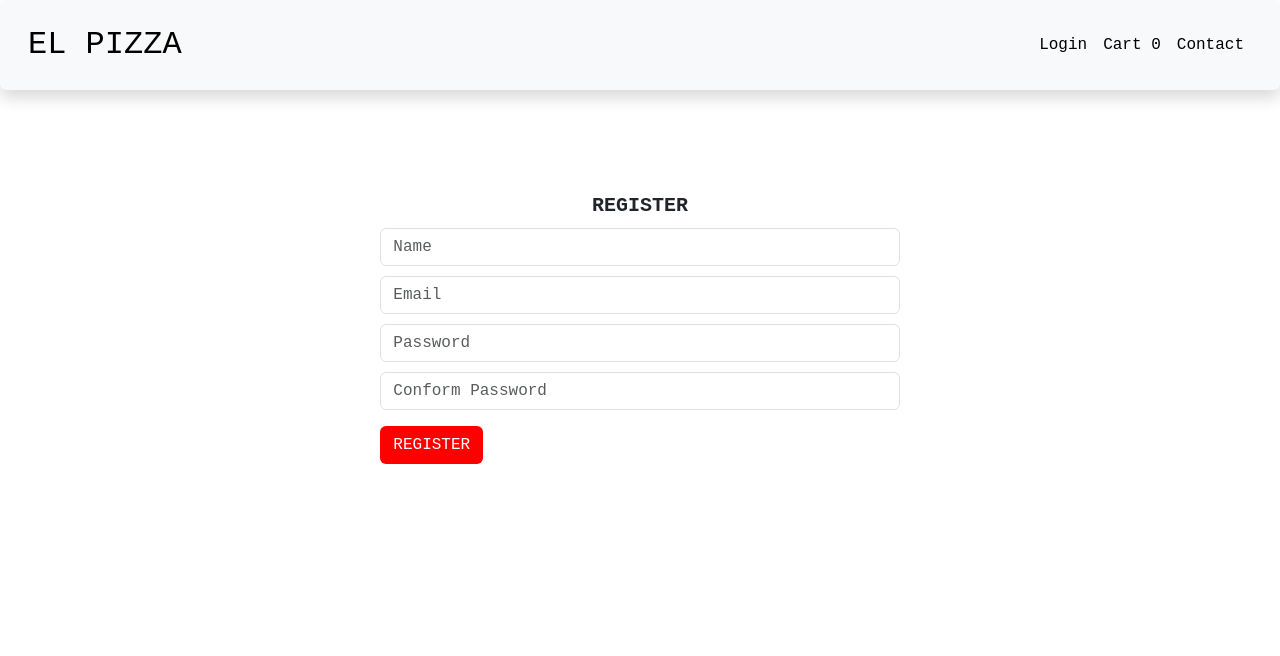
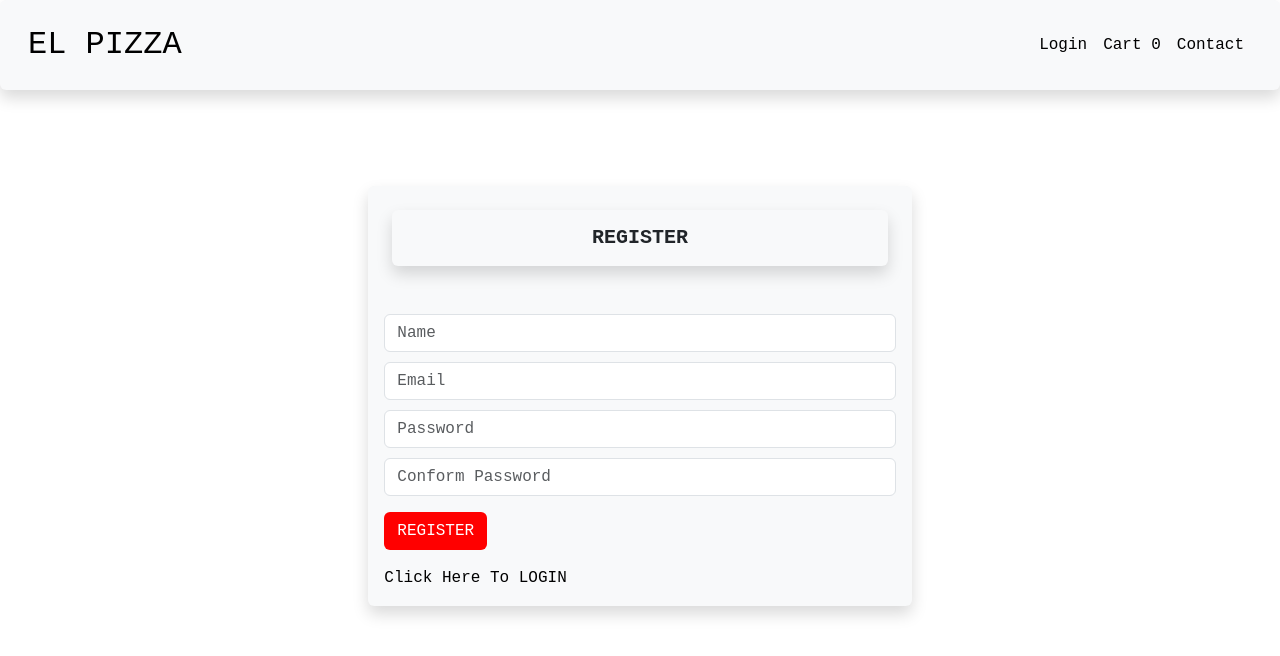
Before and after one commit to Elankumaran98/EL-Pizza, a React (Create React App) app in the folder frontend/: page /register in a window 1280 px wide. Shown: the top 656 px of the page. Built offline with nearby package versions, Linux system fonts and the light colour scheme; a web font is replaced by a local one.

Commit message:
added to show messades

```diff
--- a/frontend/src/components/Error.js
+++ b/frontend/src/components/Error.js
@@ -1,6 +1,6 @@
 import React from "react";
 
-const Error = (error) => {
+const Error = ({error}) => {
   return (
     <div className="alert alert-danger" role="alert">
       {error}
--- a/frontend/src/components/Success.js
+++ b/frontend/src/components/Success.js
@@ -1,6 +1,6 @@
 import React from 'react'
 
-const Success = (success) => {
+const Success = ({success}) => {
   return (
     <div className="alert alert-success" role="alert">
       {success}
--- a/frontend/src/screens/LoginScreen.js
+++ b/frontend/src/screens/LoginScreen.js
@@ -1,18 +1,22 @@
-import React, { useState ,useEffect} from "react";
-import { useDispatch } from "react-redux";
+import React, { useState, useEffect } from "react";
+import { useDispatch, useSelector } from "react-redux";
 import { loginUser } from "../actions/userActions";
+import { Link } from "react-router-dom";
+import Loading from "../components/Loading";
+import Error from "../components/Error";
 
 const LoginScreen = () => {
   const [email, setEmail] = useState("");
   const [password, setPassword] = useState("");
+  const loginstate = useSelector((state) => state.loginUserReducer);
+  const {loading,error}=loginstate
   const dispatch = useDispatch();
 
   useEffect(() => {
-    if (localStorage.getItem('currentUser')) {
-      window.location.replace("/")
+    if (localStorage.getItem("currentUser")) {
+      window.location.replace("/");
     }
-  }, [])
-
+  }, []);
 
   const handleLogin = () => {
     const user = { email, password };
@@ -21,9 +25,15 @@ const LoginScreen = () => {
 
   return (
     <div>
-      <div className="row mt-5" style={{ justifyContent: "center" }}>
-        <div className="col-md-5 mt-5" style={{ textAlign: "left" }}>
-          <h1 className="m-2" style={{ textAlign: "center" }}>
+      <div className="row mt-5 " style={{ justifyContent: "center" }}>
+        <div
+          className="col-md-5 mt-5 shadow p-3 mb-5 bg-body-tertiary rounded"
+          style={{ textAlign: "left" }}>
+          {loading && <Loading />}
+          {error && <Error error="Invalid Credentials"/>}
+          <h1
+            className="m-2 shadow p-3 mb-5 bg-body-tertiary rounded"
+            style={{ textAlign: "center" }}>
             Login
           </h1>
           <div>
@@ -43,9 +53,13 @@ const LoginScreen = () => {
               value={password}
               onChange={(e) => setPassword(e.target.value)}
             />
-            <button className="btn mt-3" onClick={handleLogin}>
+            <button className="btn mt-3 mb-3" onClick={handleLogin}>
               LOGIN
             </button>
+            <br />
+            <Link className="nav-link" to="/register">
+              Click Here To REGISTER
+            </Link>
           </div>
         </div>
       </div>
--- a/frontend/src/screens/RegisterScreen.js
+++ b/frontend/src/screens/RegisterScreen.js
@@ -1,33 +1,45 @@
 import React, { useState } from "react";
-import { useDispatch } from "react-redux";
-import {registerUser} from '../actions/userActions'
-
+import { useDispatch, useSelector } from "react-redux";
+import { registerUser } from "../actions/userActions";
+import { Link } from "react-router-dom";
+import Loading from "../components/Loading";
+import Success from "../components/Success";
+import Error from "../components/Error";
 
 const RegisterScreen = () => {
   const [name, setName] = useState("");
   const [email, setEmail] = useState("");
   const [password, setPassword] = useState("");
   const [conformPassword, setConformPassword] = useState("");
-  const dispatch=useDispatch()
+  const registerstate = useSelector((state) => state.registerUserReducer);
+  const { error, loading, success } = registerstate;
+  const dispatch = useDispatch();
 
-
-    const register = () => {
-        if (password !== conformPassword) {
-            alert("Your Password Not Matched")
-        }
-        else {
-            const user = {
-                name,email,password
-            }
-          console.log(user)
-          dispatch(registerUser(user))
-        }
+  const register = () => {
+    if (password !== conformPassword) {
+      alert("Your Password Not Matched");
+    } else {
+      const user = {
+        name,
+        email,
+        password,
+      };
+      console.log(user);
+      dispatch(registerUser(user));
     }
+  };
   return (
     <div>
-      <div className="row mt-5" style={{ justifyContent: "center" }}>
-        <div className="col-md-5 mt-5" style={{ textAlign: "left" }}>
-          <h1 className="m-2" style={{ textAlign: "center" }}>
+      <div className="row mt-5 " style={{ justifyContent: "center" }}>
+        <div
+          className="col-md-5 mt-5 shadow p-3 mb-5 bg-body-tertiary rounded"
+          style={{ textAlign: "left" }}>
+          {loading && <Loading />}
+          {success && <Success success="User Registered Successfully" />}
+          {error && <Error error="Email Already Registered" />}
+          <h1
+            className="m-2 shadow p-3 mb-5 bg-body-tertiary rounded"
+            style={{ textAlign: "center" }}>
             REGISTER
           </h1>
           <div>
@@ -63,7 +75,13 @@ const RegisterScreen = () => {
               value={conformPassword}
               onChange={(e) => setConformPassword(e.target.value)}
             />
-            <button className="btn mt-3" onClick={register}>REGISTER</button>
+            <button className="btn mt-3 mb-3" onClick={register}>
+              REGISTER
+            </button>
+            <br />
+            <Link className="nav-link" to="/login">
+              Click Here To LOGIN
+            </Link>
           </div>
         </div>
       </div>
```
